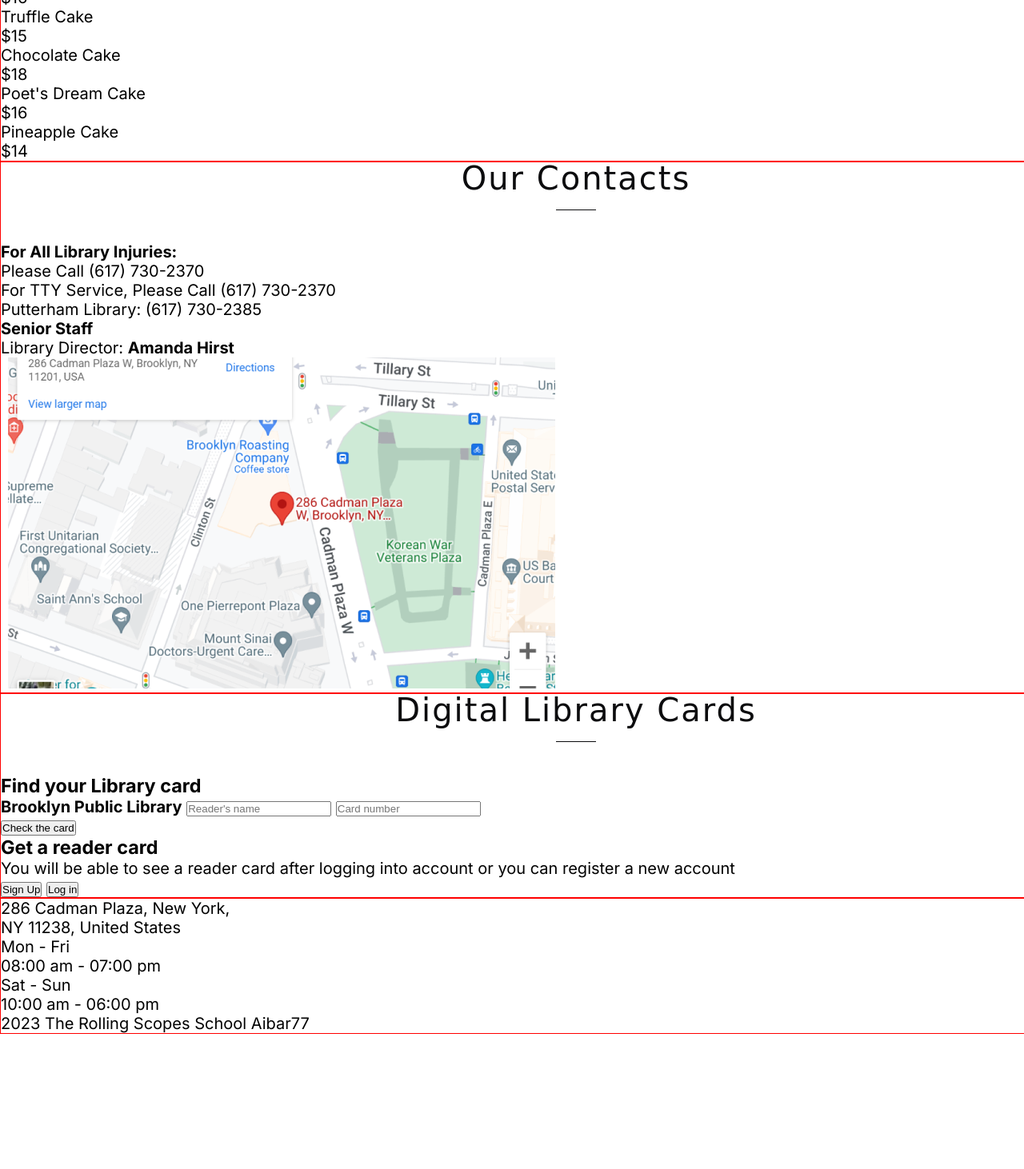
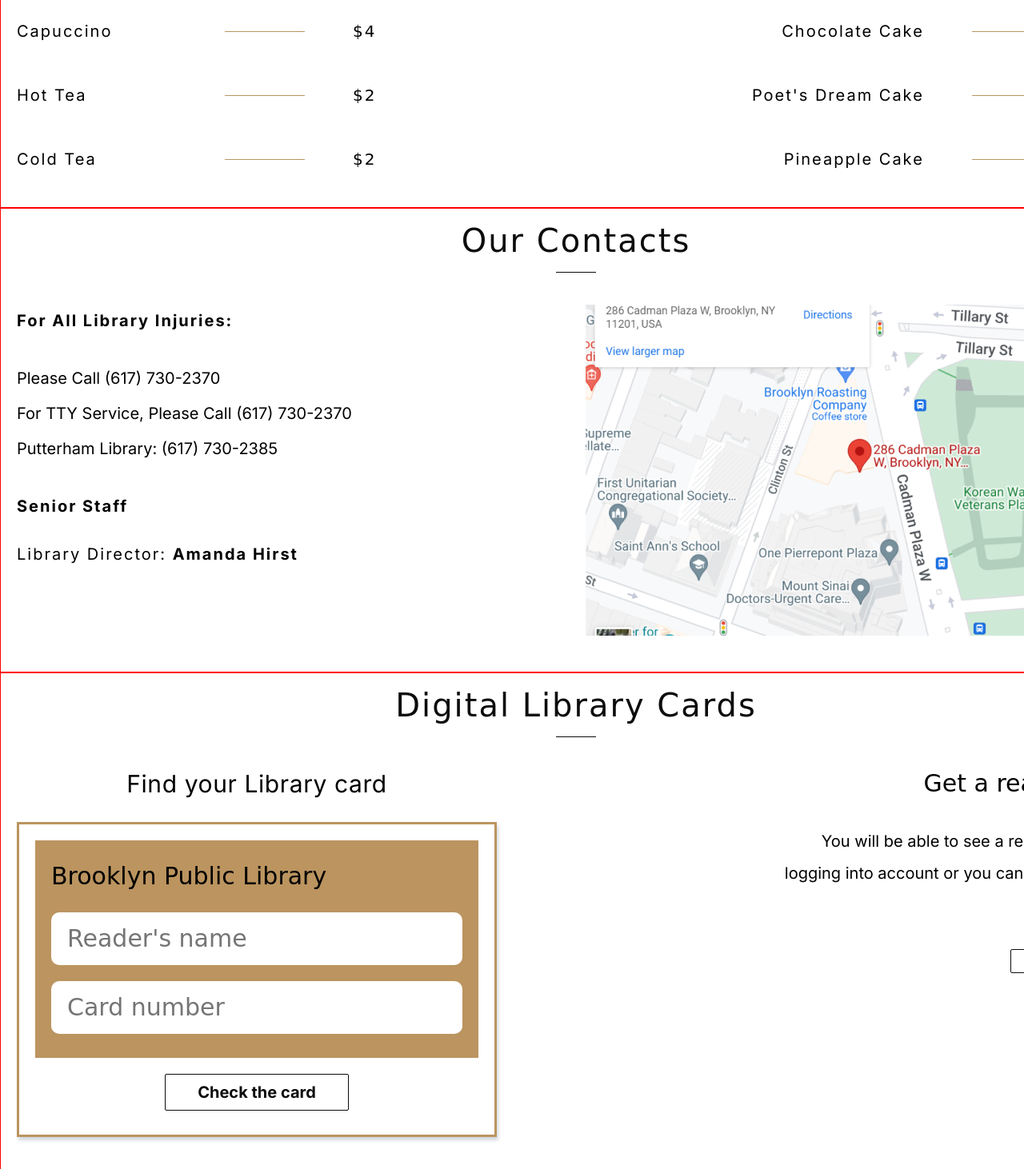
Before and after one commit to Aibar77/library, a plain HTML site: page index.html in a window 1280 px wide. Shown: the part 3540-5002 px from the top of the page at 80% size. Before the commit the page ends 4833 px from the top, so only its background shows below. Drawn offline with Linux system fonts and the light colour scheme; a web font is replaced by a local one.

Commit message:
feat:finish all section style

```diff
--- a/assets/styles/style.css
+++ b/assets/styles/style.css
@@ -12,6 +12,9 @@
   box-sizing: border-box;
   margin: 0;
   padding: 0;
+}
+html {
+  scroll-behavior: smooth;
 }
 body {
   margin: 0;
@@ -323,3 +326,260 @@ h2::after {
   border: 1px solid var(--gold);
   background-color: var(--gold);
 }
+
+#coffeeshop .container {
+  display: flex;
+  padding: 20px 20px 40px 20px;
+  flex-direction: column;
+  align-items: center;
+  gap: 40px;
+}
+.coffeeshop-title {
+  margin-bottom: 0;
+}
+.coffeeshop-title + p {
+  width: 83%;
+  text-align: center;
+  font-family: Inter, sans-serif;
+  font-size: 20px;
+  font-weight: 400;
+  line-height: 40px;
+  /* text-transform: capitalize; */
+}
+.menu {
+  width: 100%;
+  display: flex;
+  flex-direction: row;
+  justify-content: space-between;
+}
+.menu h3 {
+  color: var(--gold);
+  font-family: Forum, cursive;
+  font-size: 40px;
+  font-weight: 400;
+  line-height: 40px;
+  text-transform: capitalize;
+  margin-bottom: 40px;
+}
+.catalog {
+  display: flex;
+  flex-direction: column;
+  justify-content: center;
+  gap: 40px;
+}
+.catalog li {
+  display: flex;
+  justify-content: space-between;
+  align-items: center;
+  gap: 60px;
+}
+.catalog-drinks {
+  align-items: flex-start;
+}
+.catalog-drinks .menu-name {
+  min-width: 200px;
+}
+.catalog-desserts {
+  align-items: flex-end;
+}
+.menu-name {
+  font-family: Inter, sans-serif;
+  font-size: 20px;
+  font-weight: 400;
+  line-height: 40px;
+  letter-spacing: 2px;
+  text-transform: capitalize;
+}
+.menu-cost {
+  font-family: Forum, cursive;
+  font-size: 20px;
+  font-weight: 400;
+  line-height: 40px;
+  letter-spacing: 2px;
+}
+.menu-line {
+  width: 100px;
+  height: 1px;
+  background: var(--gold);
+  /* padding-left: 60px;
+  padding-right: 60px; */
+}
+#contacts .container {
+  display: flex;
+  padding: 20px 20px 40px 20px;
+  flex-direction: column;
+  /* gap: 40px; */
+}
+.contact-wrapper {
+  display: flex;
+  justify-content: space-between;
+}
+.left-contacts {
+  display: flex;
+  flex-direction: column;
+  justify-content: flex-start;
+  align-items: flex-start;
+  gap: 40px;
+}
+.senior-staff,
+.left-contacts ul {
+  display: flex;
+  flex-direction: column;
+  gap: 20px;
+}
+.left-contacts p {
+  font-family: Inter, sans-serif;
+  font-size: 20px;
+  font-weight: 400;
+  line-height: 40px;
+  letter-spacing: 2px;
+  text-transform: capitalize;
+}
+.left-contacts strong {
+  font-weight: 700;
+}
+.left-contacts a {
+  transition: all 0.25s ease;
+}
+.left-contacts a:hover {
+  color: var(--gold);
+  text-decoration: underline;
+}
+#librarycard .container {
+  padding: 20px 20px 40px 20px;
+}
+.cards-zone {
+  display: flex;
+  flex-direction: row;
+  justify-content: space-between;
+}
+
+.card form {
+  min-width: 600px;
+  min-height: 386px;
+  border: 3px solid var(--gold);
+  box-shadow: 2px 4px 4px 0px rgba(34, 60, 80, 0.2);
+  padding: 20px 20px 30px 20px;
+  display: flex;
+  flex-direction: column;
+  align-items: center;
+  gap: 20px;
+}
+.card h3 {
+  font-family: Inter, sans-serif;
+  text-align: center;
+  font-size: 30px;
+  font-weight: 400;
+  line-height: normal;
+  letter-spacing: 0.6px;
+  margin-bottom: 30px;
+}
+.card-wrapper {
+  width: 100%;
+  min-height: 272px;
+  background: var(--gold);
+  padding: 20px;
+  display: flex;
+  flex-direction: column;
+  gap: 20px;
+}
+.card-wrapper strong {
+  font-family: Forum, cursive;
+  font-size: 30px;
+  font-weight: 400;
+  line-height: 50px;
+}
+.card-wrapper input {
+  min-height: 66px;
+  border-radius: 10px;
+  border: none;
+  background: var(--white);
+  padding: 8px 20px;
+  color: var(--gold);
+  font-family: Forum, cursive;
+  font-size: 30px;
+  font-weight: 400;
+  line-height: 50px;
+  transition: all 0.25s ease;
+}
+.card-wrapper input:hover {
+  box-shadow: 8px 13px 13px -1px rgba(34, 60, 80, 0.2);
+}
+.card-wrapper input:active,
+.card-wrapper input:focus {
+  outline: none;
+}
+.card button {
+  padding: 10px 40px;
+  background: var(--white);
+  border-radius: 2px;
+  border: 1px solid var(--dark);
+  color: var(--dark);
+  font-family: Inter, sans-serif;
+  font-size: 20px;
+  font-weight: 700;
+  line-height: normal;
+  cursor: pointer;
+  transition: all 0.25s ease;
+}
+.card button:hover,
+.get-card .btn:hover {
+  border: 1px solid var(--gold);
+  background: var(--gold);
+}
+.get-card {
+  max-width: 456px;
+  max-height: 253px;
+  display: flex;
+  flex-direction: column;
+  align-items: flex-end;
+  gap: 35px;
+}
+.get-card h3 {
+  font-family: Forum, cursive;
+  font-size: 30px;
+  font-style: normal;
+  font-weight: 400;
+}
+.get-card p {
+  text-align: end;
+  font-family: Inter, sans-serif;
+  font-size: 20px;
+  font-weight: 400;
+  line-height: 40px;
+}
+.get-card .btn {
+  width: 75px;
+  height: 30px;
+  text-align: center;
+  border-radius: 2px;
+  border: 1px solid var(--dark);
+  background: var(--white);
+  font-family: Inter, sans-serif;
+  font-size: 10px;
+  font-weight: 700;
+  cursor: pointer;
+  transition: all 0.25s ease;
+}
+.footer {
+  height: 250px;
+  background: var(--dark);
+  color: var(--white);
+  font-family: Inter, sans-serif;
+  font-size: 15px;
+  font-weight: 400;
+  line-height: 20px;
+}
+.footer .container {
+  height: 100%;
+  padding: 20px 20px 44px 20px;
+  display: flex;
+  flex-direction: column;
+}
+.top-footer {
+  display: flex;
+  flex-direction: row;
+  justify-content: space-between;
+  padding-bottom: 30px;
+  border-bottom: 1px solid var(--white);
+}
--- a/index.html
+++ b/index.html
@@ -286,10 +286,10 @@
     </section>
     <section id="coffeeshop">
       <div class="container">
-        <h2 class="coffeshop-title">Coffee Shop</h2>
+        <h2 class="coffeeshop-title">Coffee Shop</h2>
         <p>In our library, we have of cozy coffee shop, welcoming in customers with frothy cappuccinos and friendly
           conversation.
-          you can get a favorite book and read in coffee shop. Our barista to cook you best coffee, and also you can try
+          You can get a favorite book and read in coffee shop. Our barista to cook you best coffee, and also you can try
           desserts
           from bakery.</p>
         <div class="menu">
@@ -319,7 +319,7 @@
           </div>
           <div class="right-menu">
             <h3>Desserts & Cakes</h3>
-            <ul class="catalog-drinks catalog">
+            <ul class="catalog-desserts catalog">
               <li><span class="menu-name">Forest Gateau</span>
                 <div class="menu-line"></div><span class="menu-cost">$16</span>
               </li>
@@ -359,8 +359,10 @@
                 Putterham Library: <a href="tel:+617 730 2385">(617) 730-2385</a>
               </li>
             </ul>
-            <p><strong>Senior Staff</strong></p>
-            <p>Library Director: <b>Amanda Hirst</b></p>
+            <div class="senior-staff">
+              <p><strong>Senior Staff</strong></p>
+              <p>Library Director: <b><a href="mailto:AmandaHirst@gmail.com">Amanda Hirst</a></b></p>
+            </div>
           </div>
           <div class="right-map">
             <img src="./assets/images/img/map.png" alt="map">
@@ -387,8 +389,8 @@
             <h3>Get a reader card</h3>
             <p>You will be able to see a reader card after logging into account or you can register a new account</p>
             <div class="getcard-btn">
-              <button class="sign-up">Sign Up</button>
-              <button class="login">Log in</button>
+              <button class="sign-up btn">Sign Up</button>
+              <button class="login btn">Log in</button>
             </div>
           </div>
         </div>
```
